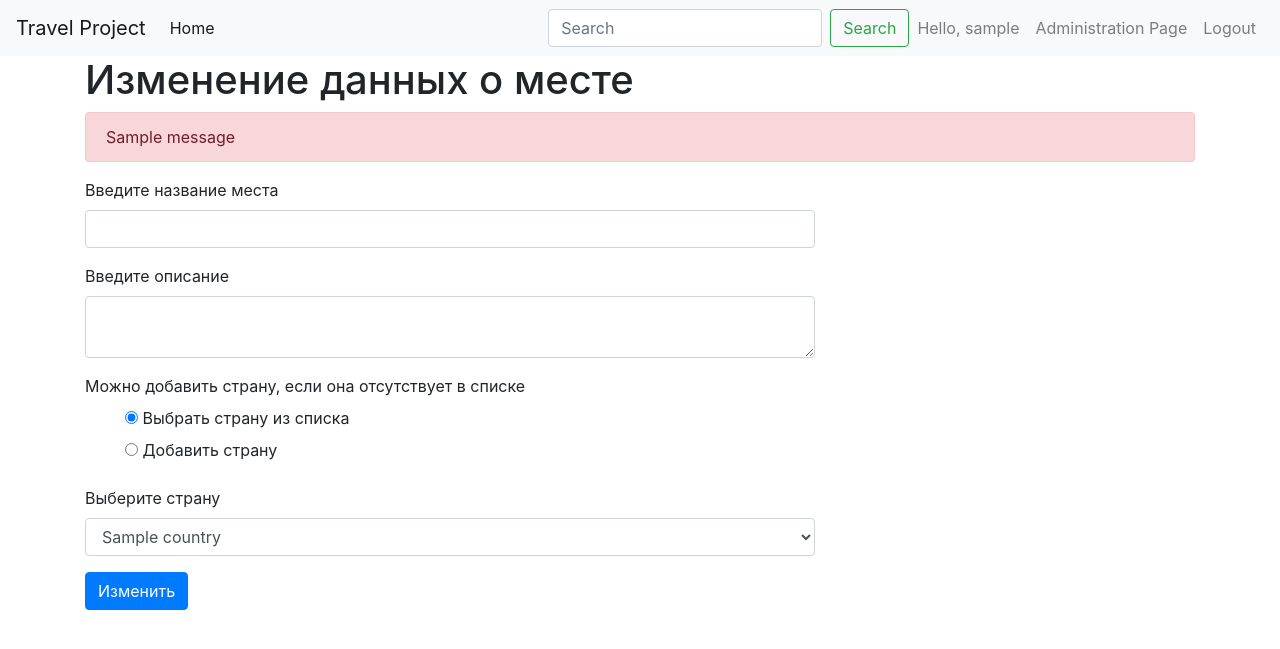
After one commit to AlexLostOwl/move_it, a Flask app: page /admin/edit_place/1 in a window 1280 px wide. The commit adds this page. Shown: the top 649 px of the page. Run offline with Flask 2, Linux system fonts and the light colour scheme; a user stored in the database is signed in; tables that the repository leaves empty hold one stand-in row (values such as "Sample post"); one stand-in notice (Sample message) is shown; some libraries are stand-ins or nearby versions.

Commit message:
edit place form

```diff
--- a/web_travel/admin/forms.py
+++ b/web_travel/admin/forms.py
@@ -73,3 +73,61 @@ class PlaceAddForm(FlaskForm):
                 flash(f'Страна {self.new_country.data} уже существует')
                 return False
         return True
+
+
+class PlaceEditForm(FlaskForm):
+    country = QuerySelectField(
+        'Выберите страну',
+        query_factory=lambda: Country.query.order_by(Country.country_name),
+        validators=[Optional()],
+        id='countriesSelect',
+        render_kw={'class': 'form-control'}
+        )
+    city = NonValidatingSelectMultipleField(
+        'Выберите город',
+        validators=[Optional()],
+        choices=[],
+        id='citiesSelect',
+        render_kw={'class': 'form-control'}
+    )
+    place = StringField(
+        'Введите название места',
+        validators=[DataRequired()],
+        render_kw={'class': 'form-control'}
+        )
+    description = TextAreaField(
+        'Введите описание',
+        render_kw={'class': 'form-control'}
+        )
+    country_input_method = RadioField(
+        'Можно добавить страну, если она отсутствует в списке',
+        validators=[DataRequired()],
+        choices=[('choose', 'Выбрать страну из списка'), ('create', 'Добавить страну')],
+        default='choose',
+        render_kw={'onclick': 'javascript:createOrChoose();', 'class': 'nobull'}
+        )
+    new_country = StringField(
+        'Введите название страны',
+        render_kw={'class': 'form-control'}
+        )
+    new_city = StringField(
+        'Введите название города',
+        render_kw={'class': 'form-control'}
+        )
+    submit = SubmitField(
+        'Изменить',
+        render_kw={'class': 'btn btn-primary'}
+        )
+
+    def validate(self):
+        if not FlaskForm.validate(self):
+            return False
+        if self.country_input_method.data == 'choose':
+            if place_exists(self.place.data, self.country.data.country_name):
+                flash(f'Место {self.place.data} в {self.country.data.country_name} уже существует')
+                return False
+        if self.country_input_method.data == 'create':
+            if country_exists(self.new_country.data):
+                flash(f'Страна {self.new_country.data} уже существует')
+                return False
+        return True
--- a/web_travel/admin/views.py
+++ b/web_travel/admin/views.py
@@ -1,8 +1,9 @@
 from flask import Blueprint, render_template, redirect, url_for, flash
 
-from web_travel.admin.forms import PlaceAddForm
+from web_travel.admin.forms import PlaceAddForm, PlaceEditForm
 from web_travel.crud import save_place, save_country, save_city
 from web_travel.user.decorators import admin_required
+from web_travel.place.models import Place
 
 blueprint = Blueprint('admin', __name__, url_prefix='/admin')
 
@@ -65,3 +66,12 @@ def adding_place():
 @admin_required
 def places_list():
     return render_template('admin/places_list.html')
+
+
+@blueprint.route('/edit_place/<int:place_id>')
+@admin_required
+def edit_place(place_id):
+    place = Place.query.filter(Place.id == place_id).first_or_404()
+    title = 'Изменение данных о месте'
+    form = PlaceEditForm()
+    return render_template('admin/edit_place.html', page_title=title, form=form)
--- a/web_travel/static/get_list_places.js
+++ b/web_travel/static/get_list_places.js
@@ -13,7 +13,7 @@ $(document).ready(function() {
                 // `data` option, which defaults to the column being worked with, in
                 // this case `data: 0`.
                 "render": function ( data, type, row ) {
-                    return "<a href='../places/edit_place/" + row.id + "'> Редактировать </a>";
+                    return "<a href='../admin/edit_place/" + row.id + "'> Редактировать </a>";
                 },
                 "targets": 3
             }
--- /dev/null
+++ b/web_travel/templates/admin/edit_place.html
@@ -0,0 +1,59 @@
+{% extends 'base.html'%}
+
+{% block content %}
+    {% with messages = get_flashed_messages() %}
+        {% if messages %}
+        <div class="alert alert-danger" role="alert">
+            {% for message in messages %}
+                {{ message }}<br>
+            {% endfor %}
+        </div>
+        {% endif %}
+    {% endwith %}
+    <div class="row">
+        <div class="col-8">
+            <form action="{{ url_for('admin.adding_place') }}" method='POST'>
+                {{ form.hidden_tag() }}
+                <div class="form-group">
+                    {{ form.place.label }}
+                    {{ form.place() }}
+                </div>
+                <div class="form-group">
+                    {{ form.description.label }}
+                    {{ form.description() }}
+                </div>
+                <div class="form-group">
+                    {{ form.country_input_method.label }}
+                    {{ form.country_input_method() }}
+                </div>
+                <div id="chooseLocation">
+                    <div class="form-group">
+                        {{ form.country.label }}
+                        {{ form.country() }}
+                    </div>
+                    <div class="form-group" id="groupCityInput" style="display: none;">
+                        {{ form.city.label }}
+                        {{ form.city() }}
+                    </div>
+                </div>
+                <div id="createLocation" style="display: none;">
+                    <div class="form-group">
+                        {{ form.new_country.label }}
+                        {{ form.new_country() }}
+                    </div>
+                    <div class="form-group">
+                        {{ form.new_city.label }}
+                        {{ form.new_city() }}
+                    </div>
+                </div>
+                {{ form.submit() }}
+            </form>
+        </div>
+        <div class="col-4"></div>
+    </div>
+
+{% endblock %}
+
+{% block scripts %}
+    <script src={{ url_for('static', filename='get-cities.js') }} ></script>
+{% endblock %}
--- a/web_travel/templates/admin/places_list.html
+++ b/web_travel/templates/admin/places_list.html
@@ -11,7 +11,7 @@
         {% endif %}
     {% endwith %}
     <div class="row">
-        <div class="col-8">
+        <div class="col-12">
             <table id="example1" class="display" style="width:100%">
                 <thead>
                     <tr>
@@ -31,7 +31,6 @@
                 </tfoot>
             </table>
         </div>
-        <div class="col-4"></div>
     </div>
 
 {% endblock %}
```
